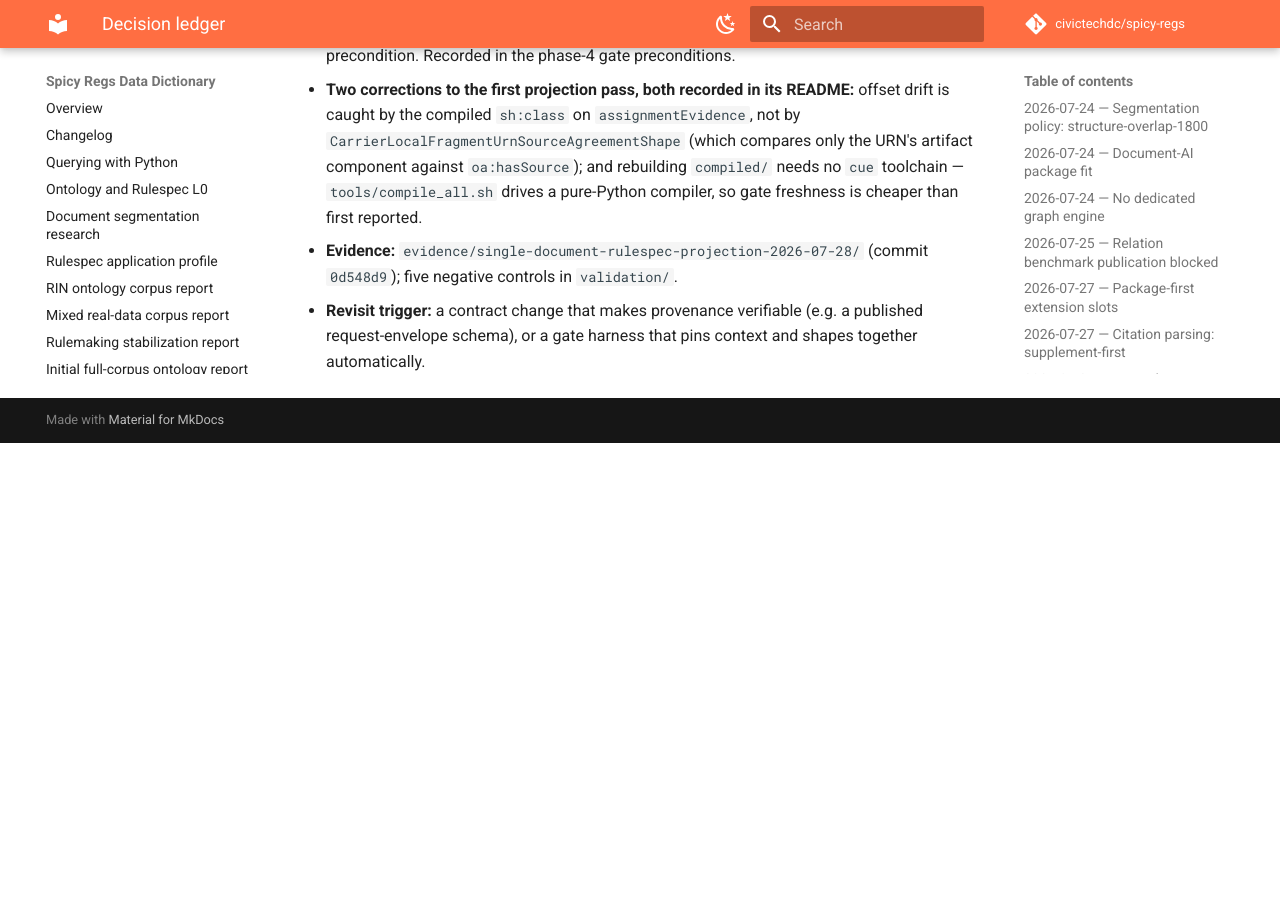
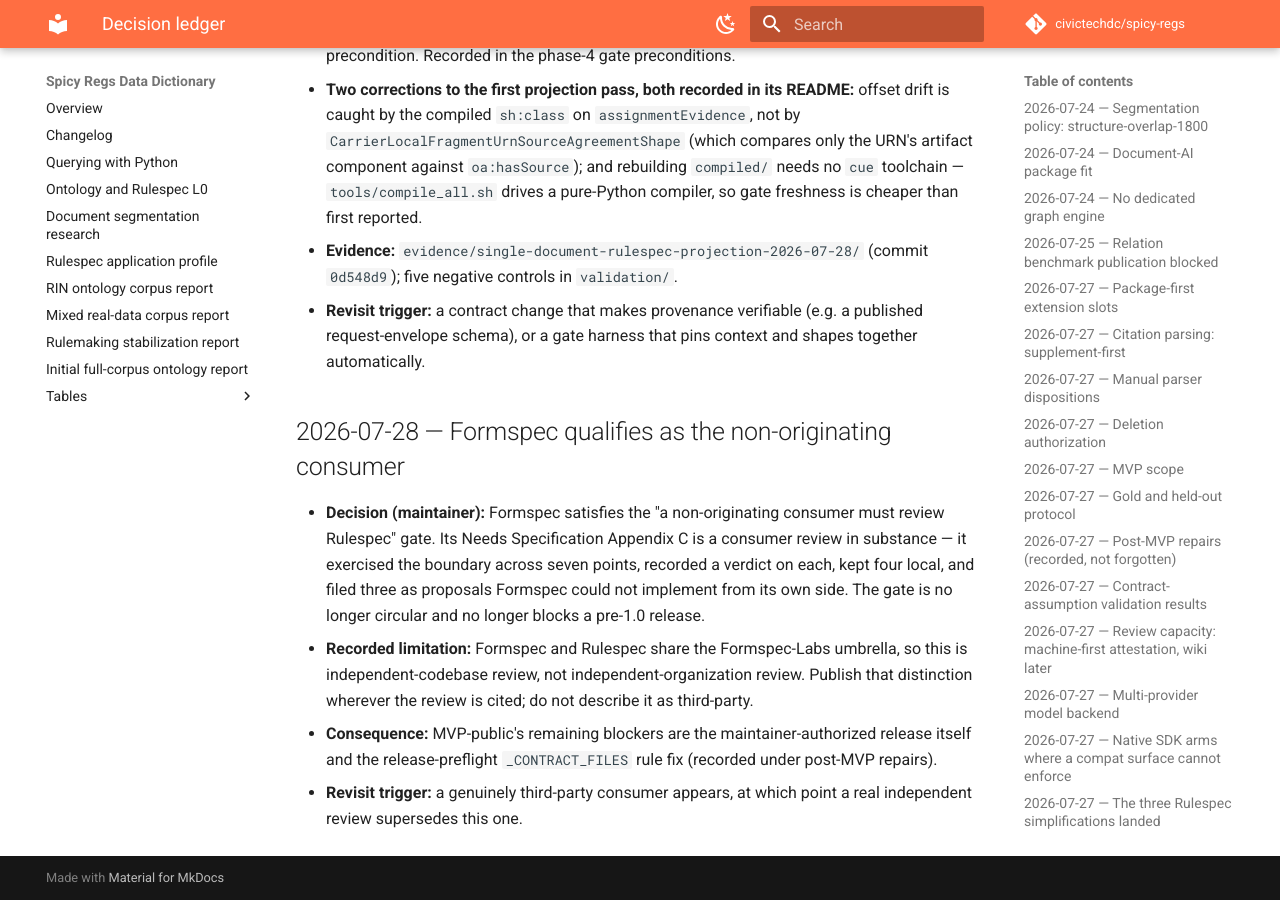
Before and after one commit to civictechdc/spicy-regs, an MkDocs documentation site: the page built from docs/decisions.md, in a window 1280 px wide and 900 px high, scrolled down 11345 px. Built offline with MkDocs 1.6.1 and Material for MkDocs 9.7.7, drawn with Linux system fonts in a browser that asks for light colours; comment, search, counter and statistics services are not loaded; before the commit the page ends 11788 px from its top, so only the background shows below that.

Commit message:
docs: record that Formspec satisfies the non-originating-consumer gate
Maintainer decision. Appendix C is a substantive consumer review (seven
boundary points, four kept local, three filed as proposals). Records the
limitation that this is independent-codebase, not independent-org,
review — and that the release gate is no longer circular.

Co-Authored-By: Claude Fable 5 <noreply@anthropic.com>
Claude-Session: https://claude.ai/code/session_01Pe2GbezmVQ5HkYPfoWU6YY

```diff
--- a/docs/decisions.md
+++ b/docs/decisions.md
@@ -472,3 +472,21 @@ so explicitly. Plans cite this file; this file cites evidence.
 - **Revisit trigger:** a contract change that makes provenance verifiable
   (e.g. a published request-envelope schema), or a gate harness that pins
   context and shapes together automatically.
+
+## 2026-07-28 — Formspec qualifies as the non-originating consumer
+
+- **Decision (maintainer):** Formspec satisfies the "a non-originating
+  consumer must review Rulespec" gate. Its Needs Specification Appendix C
+  is a consumer review in substance — it exercised the boundary across
+  seven points, recorded a verdict on each, kept four local, and filed
+  three as proposals Formspec could not implement from its own side. The
+  gate is no longer circular and no longer blocks a pre-1.0 release.
+- **Recorded limitation:** Formspec and Rulespec share the Formspec-Labs
+  umbrella, so this is independent-codebase review, not
+  independent-organization review. Publish that distinction wherever the
+  review is cited; do not describe it as third-party.
+- **Consequence:** MVP-public's remaining blockers are the
+  maintainer-authorized release itself and the release-preflight
+  `_CONTRACT_FILES` rule fix (recorded under post-MVP repairs).
+- **Revisit trigger:** a genuinely third-party consumer appears, at which
+  point a real independent review supersedes this one.
```
